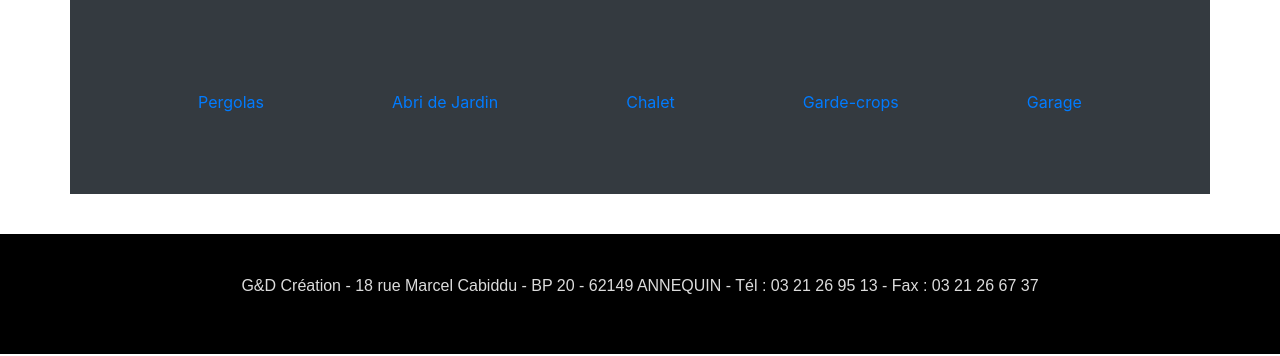
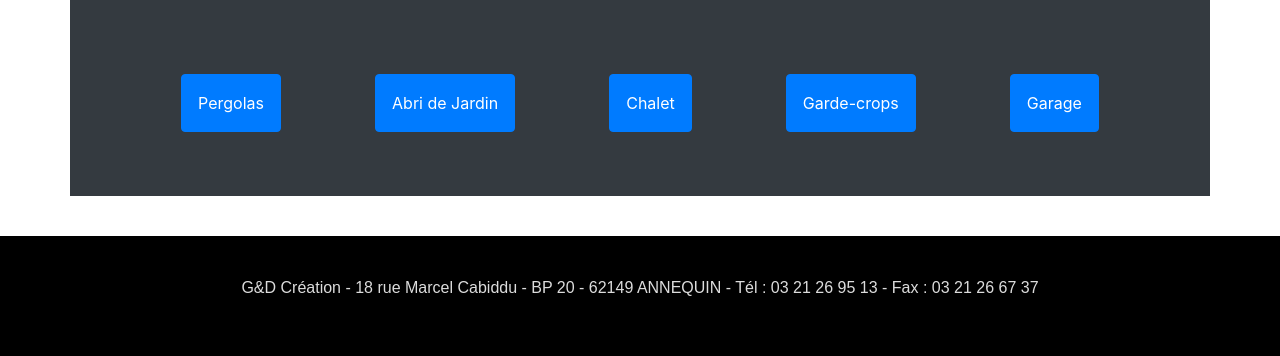
Before and after one commit to Nahjoo/Mon-projet, a plain HTML site: page carport.html in a window 1280 px wide. Shown: the part 1632-1988 px from the top of the page. Drawn offline with nearby package versions, Linux system fonts and the light colour scheme; a web font is replaced by a local one.

Commit message:
ajout bouton page chalet/garage etc..

```diff
--- a/carport.html
+++ b/carport.html
@@ -119,14 +119,18 @@
                             <div class=" carousel-item active text-center">
 
                                 <figure class="col-md-4 d-md-inline-block">
-                                    <a href="https://mdbootstrap.com/img/Photos/Horizontal/Nature/4-col/img%20(2).jpg" data-size="1600x1067">
-                                        <img src="https://mdbootstrap.com/img/Photos/Horizontal/Nature/4-col/img%20(2).jpg" class="img-fluid">
+                                    <a href="https://mdbootstrap.com/img/Photos/Horizontal/Nature/4-col/img%20(2).jpg"
+                                        data-size="1600x1067">
+                                        <img src="https://mdbootstrap.com/img/Photos/Horizontal/Nature/4-col/img%20(2).jpg"
+                                            class="img-fluid">
                                     </a>
                                 </figure>
 
                                 <figure class="col-md-4 d-md-inline-block">
-                                    <a href="https://mdbootstrap.com/img/Photos/Horizontal/Nature/4-col/img%20(4).jpg" data-size="1600x1067">
-                                        <img src="https://mdbootstrap.com/img/Photos/Horizontal/Nature/4-col/img%20(4).jpg" class="img-fluid">
+                                    <a href="https://mdbootstrap.com/img/Photos/Horizontal/Nature/4-col/img%20(4).jpg"
+                                        data-size="1600x1067">
+                                        <img src="https://mdbootstrap.com/img/Photos/Horizontal/Nature/4-col/img%20(4).jpg"
+                                            class="img-fluid">
                                     </a>
                                 </figure>
 
@@ -137,14 +141,18 @@
                             <div class="carousel-item text-center">
 
                                 <figure class="col-md-4 d-md-inline-block">
-                                    <a href="https://mdbootstrap.com/img/Photos/Horizontal/Nature/4-col/img%20(22).jpg" data-size="1600x1067">
-                                        <img src="https://mdbootstrap.com/img/Photos/Horizontal/Nature/4-col/img%20(22).jpg" class="img-fluid">
+                                    <a href="https://mdbootstrap.com/img/Photos/Horizontal/Nature/4-col/img%20(22).jpg"
+                                        data-size="1600x1067">
+                                        <img src="https://mdbootstrap.com/img/Photos/Horizontal/Nature/4-col/img%20(22).jpg"
+                                            class="img-fluid">
                                     </a>
                                 </figure>
 
                                 <figure class="col-md-4 d-md-inline-block">
-                                    <a href="https://mdbootstrap.com/img/Photos/Horizontal/Nature/4-col/img%20(25).jpg" data-size="1600x1067">
-                                        <img src="https://mdbootstrap.com/img/Photos/Horizontal/Nature/4-col/img%20(25).jpg" class="img-fluid">
+                                    <a href="https://mdbootstrap.com/img/Photos/Horizontal/Nature/4-col/img%20(25).jpg"
+                                        data-size="1600x1067">
+                                        <img src="https://mdbootstrap.com/img/Photos/Horizontal/Nature/4-col/img%20(25).jpg"
+                                            class="img-fluid">
                                     </a>
                                 </figure>
 
@@ -155,14 +163,18 @@
                             <div class="carousel-item text-center">
 
                                 <figure class="col-md-4 d-md-inline-block">
-                                    <a href="https://mdbootstrap.com/img/Photos/Horizontal/Nature/4-col/img%20(44).jpg" data-size="1600x1067">
-                                        <img src="https://mdbootstrap.com/img/Photos/Horizontal/Nature/4-col/img%20(44).jpg" class="img-fluid">
+                                    <a href="https://mdbootstrap.com/img/Photos/Horizontal/Nature/4-col/img%20(44).jpg"
+                                        data-size="1600x1067">
+                                        <img src="https://mdbootstrap.com/img/Photos/Horizontal/Nature/4-col/img%20(44).jpg"
+                                            class="img-fluid">
                                     </a>
                                 </figure>
 
                                 <figure class="col-md-4 d-md-inline-block">
-                                    <a href="https://mdbootstrap.com/img/Photos/Horizontal/Nature/4-col/img%20(45).jpg" data-size="1600x1067">
-                                        <img src="https://mdbootstrap.com/img/Photos/Horizontal/Nature/4-col/img%20(45).jpg" class="img-fluid">
+                                    <a href="https://mdbootstrap.com/img/Photos/Horizontal/Nature/4-col/img%20(45).jpg"
+                                        data-size="1600x1067">
+                                        <img src="https://mdbootstrap.com/img/Photos/Horizontal/Nature/4-col/img%20(45).jpg"
+                                            class="img-fluid">
                                     </a>
                                 </figure>
 
@@ -176,11 +188,11 @@
                     <!--/.Carousel Wrapper-->
 
                     <div class="suivant">
-                        <a href="pergolas.html">Pergolas</a>
-                        <a href="abri-jardin.html">Abri de Jardin</a>
-                        <a href="chalet.html">Chalet</a>
-                        <a href="garde-corps.html">Garde-crops</a>
-                        <a href="garage.html">Garage</a>
+                        <a href="pergolas.html" class="btn btn-primary">Pergolas</a>
+                        <a href="abri-jardin.html" class="btn btn-primary">Abri de Jardin</a>
+                        <a href="chalet.html" class="btn btn-primary">Chalet</a>
+                        <a href="garde-corps.html" class="btn btn-primary">Garde-crops</a>
+                        <a href="garage.html" class="btn btn-primary">Garage</a>
                     </div>
                 </div>
             </div>
```
Also changed, not shown: abri-jardin.html (+5 -5 lines), chalet.html (+5 -5 lines), garage.html (+5 -5 lines), garde-corps.html (+5 -5 lines).
